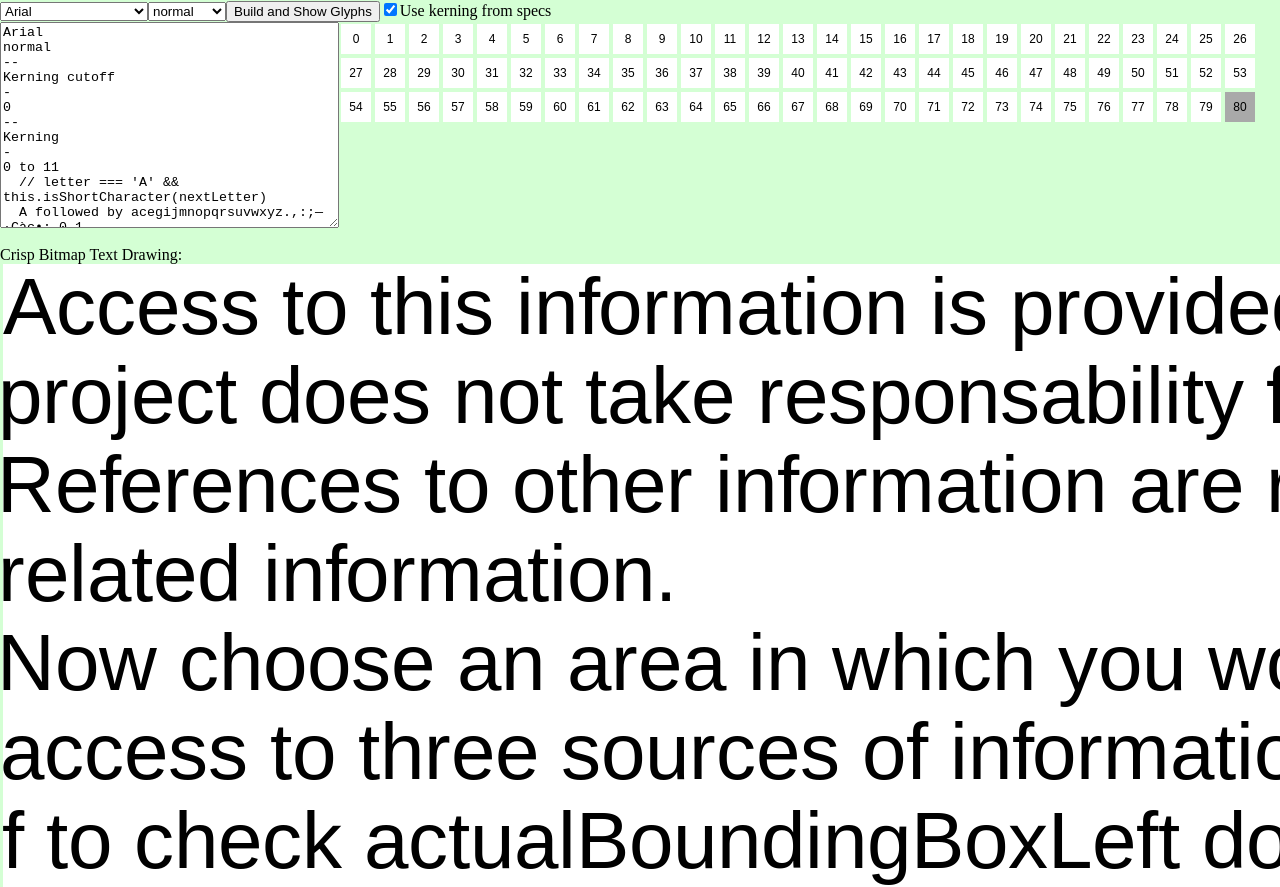
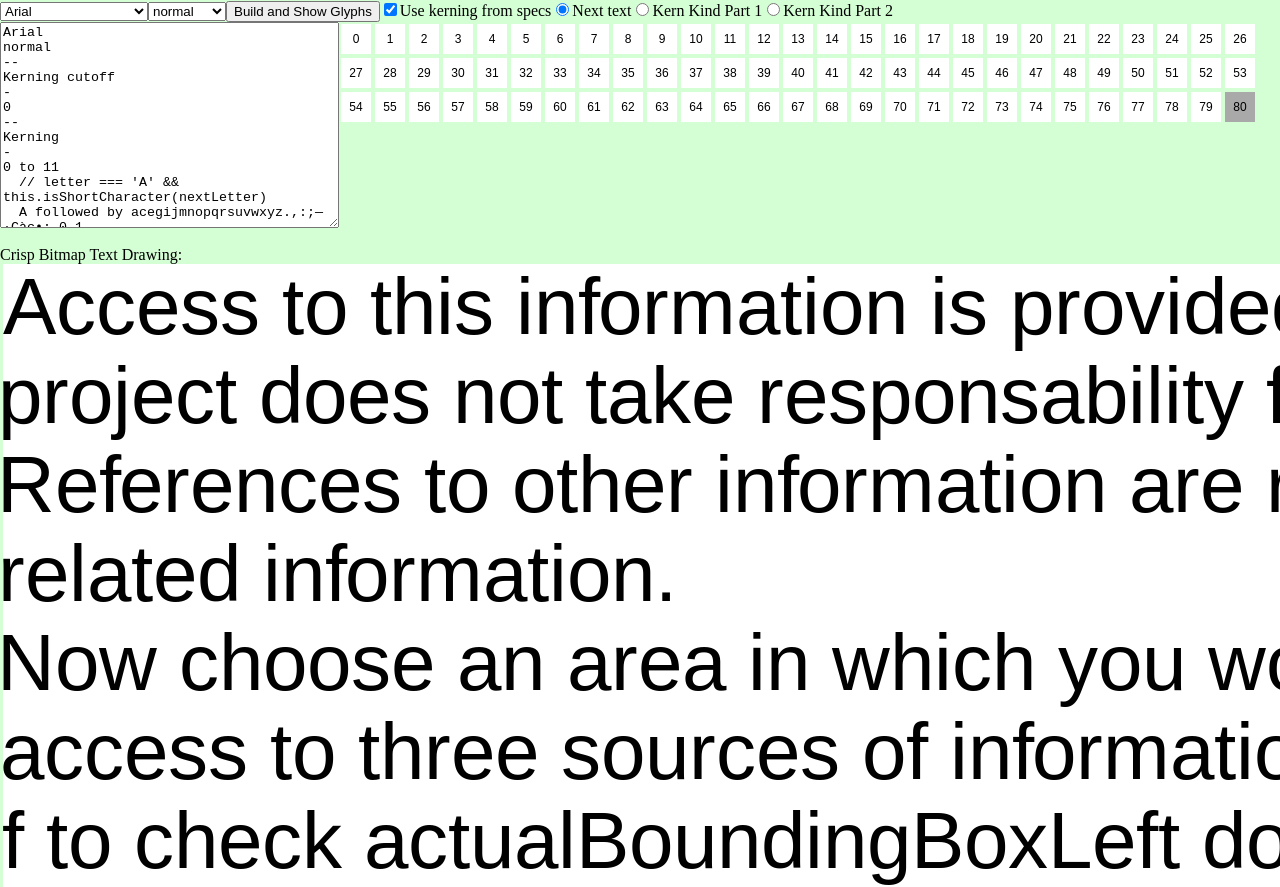
Before and after one commit to davidedc/BitmapText.js, a plain HTML site: page index.html in a window 1280 px wide. Shown: the top 887 px of the page. Drawn offline with Linux system fonts and the light colour scheme.

Commit message:
separating the radio buttons in separate file. They don't work yet.

```diff
--- a/index.html
+++ b/index.html
@@ -34,6 +34,7 @@
 <script src="CrispBitmapText.js"></script>
 <script src="parseSpecs.js"></script>
 <script src="specs.js"></script>
+<script src="ui-copy-choice-radio-buttons.js"></script>
 <script src="ui.js"></script>
 
 <script > buildAndShowGlyphs(); </script>
--- /dev/null
+++ b/ui-copy-choice-radio-buttons.js
@@ -0,0 +1,42 @@
+// add three radio buttons, one labelled "Next text", one labelled "Kern Kind Part 1", and one labelled "Kern Kind Part 2"
+// these will control which test text is shown
+
+function addRadioButtonsToSelectText() {
+    const nextTextRadioButton = document.createElement('input');
+    nextTextRadioButton.type = 'radio';
+    nextTextRadioButton.id = 'next-text-radio-button';
+    nextTextRadioButton.name = 'test-text-radio-button';
+    nextTextRadioButton.checked = true;
+    document.getElementById("selectors").appendChild(nextTextRadioButton);
+    // add a label for the radio button
+    const nextTextRadioButtonLabel = document.createElement('label');
+    nextTextRadioButtonLabel.textContent = 'Next text';
+    nextTextRadioButtonLabel.htmlFor = 'next-text-radio-button';
+    document.getElementById("selectors").appendChild(nextTextRadioButtonLabel);
+    const kernKindPart1RadioButton = document.createElement('input');
+    kernKindPart1RadioButton.type = 'radio';
+    kernKindPart1RadioButton.id = 'kern-kind-part-1-radio-button';
+    kernKindPart1RadioButton.name = 'test-text-radio-button';
+    document.getElementById("selectors").appendChild(kernKindPart1RadioButton);
+    // add a label for the radio button
+    const kernKindPart1RadioButtonLabel = document.createElement('label');
+    kernKindPart1RadioButtonLabel.textContent = 'Kern Kind Part 1';
+    kernKindPart1RadioButtonLabel.htmlFor = 'kern-kind-part-1-radio-button';
+    document.getElementById("selectors").appendChild(kernKindPart1RadioButtonLabel);
+    const kernKindPart2RadioButton = document.createElement('input');
+    kernKindPart2RadioButton.type = 'radio';
+    kernKindPart2RadioButton.id = 'kern-kind-part-2-radio-button';
+    kernKindPart2RadioButton.name = 'test-text-radio-button';
+    document.getElementById("selectors").appendChild(kernKindPart2RadioButton);
+    // add a label for the radio button
+    const kernKindPart2RadioButtonLabel = document.createElement('label');
+    kernKindPart2RadioButtonLabel.textContent = 'Kern Kind Part 2';
+    kernKindPart2RadioButtonLabel.htmlFor = 'kern-kind-part-2-radio-button';
+    document.getElementById("selectors").appendChild(kernKindPart2RadioButtonLabel);
+
+    // if the radio button is clicked, call the drawTestText function
+    nextTextRadioButton.addEventListener('click', drawTestText);
+    kernKindPart1RadioButton.addEventListener('click', drawTestText);
+    kernKindPart2RadioButton.addEventListener('click', drawTestText);
+
+}
--- a/ui.js
+++ b/ui.js
@@ -64,7 +64,7 @@ useKerningFromSpecsCheckboxLabel.textContent = 'Use kerning from specs';
 useKerningFromSpecsCheckboxLabel.htmlFor = 'use-kerning-from-specs-checkbox';
 document.getElementById("selectors").appendChild(useKerningFromSpecsCheckboxLabel);
 
-
+addRadioButtonsToSelectText();
 
 document.getElementById("selectors").appendChild(document.createElement('br'));
 
@@ -229,6 +229,11 @@ function showCharsAndDataForSize(fontSize, fontFamily, fontEmphasis) {
   }
 
   //var testText = 'Document Hello World ÀÇ█gMffAVAWWVaWa7a9a/aTaYaPafa information is provided as part of the WorldWideWeb project responsability';
+  drawTestText(fontEmphasis, fontSize, fontFamily, crispBitmapGlyphStore);
+
+}
+
+function drawTestText(fontEmphasis, fontSize, fontFamily, crispBitmapGlyphStore) {
   var testText = 'Access to this information is provided as part of the WorldWideWeb project. The WWW';
   var testText2 = 'project does not take responsability for the accuracy of information provided by others';
   var testText3 = 'References to other information are represented like this. Double-click on it to jump to';
@@ -238,8 +243,6 @@ function showCharsAndDataForSize(fontSize, fontFamily, fontEmphasis) {
   var testText7 = 'f to check actualBoundingBoxLeft doesn\'t cause f to be drawn outside the canvas.';
 
   //var testText = 'project does not take responsability for the accuracy of information provided by others.';
-
-
   // create a canvas just to find the text measures for the antialiased version (easy: don't add it to the DOM)
   const canvas4 = document.createElement('canvas');
   const ctx4 = canvas4.getContext('2d');
@@ -274,13 +277,13 @@ function showCharsAndDataForSize(fontSize, fontFamily, fontEmphasis) {
   const ctx = canvas.getContext('2d');
   ctx.fillStyle = 'white';
   ctx.fillRect(0, 0, canvas.width, canvas.height);
-  crispBitmapText.drawText(ctx, testText, 0, Math.round(canvas.height - 6 * crispTestTextMeasures.height -1), fontSize, fontFamily, fontEmphasis);
-  crispBitmapText.drawText(ctx, testText2, 0, Math.round(canvas.height - 5 * crispTestTextMeasures.height -1), fontSize, fontFamily, fontEmphasis);
-  crispBitmapText.drawText(ctx, testText3, 0, Math.round(canvas.height - 4 * crispTestTextMeasures.height -1), fontSize, fontFamily, fontEmphasis);
-  crispBitmapText.drawText(ctx, testText4, 0, Math.round(canvas.height - 3 * crispTestTextMeasures.height -1), fontSize, fontFamily, fontEmphasis);
-  crispBitmapText.drawText(ctx, testText5, 0, Math.round(canvas.height - 2 * crispTestTextMeasures.height -1), fontSize, fontFamily, fontEmphasis);
-  crispBitmapText.drawText(ctx, testText6, 0, Math.round(canvas.height - 1 * crispTestTextMeasures.height -1), fontSize, fontFamily, fontEmphasis);
-  crispBitmapText.drawText(ctx, testText7, 0, Math.round(canvas.height - 0 * crispTestTextMeasures.height -1), fontSize, fontFamily, fontEmphasis);
+  crispBitmapText.drawText(ctx, testText, 0, Math.round(canvas.height - 6 * crispTestTextMeasures.height - 1), fontSize, fontFamily, fontEmphasis);
+  crispBitmapText.drawText(ctx, testText2, 0, Math.round(canvas.height - 5 * crispTestTextMeasures.height - 1), fontSize, fontFamily, fontEmphasis);
+  crispBitmapText.drawText(ctx, testText3, 0, Math.round(canvas.height - 4 * crispTestTextMeasures.height - 1), fontSize, fontFamily, fontEmphasis);
+  crispBitmapText.drawText(ctx, testText4, 0, Math.round(canvas.height - 3 * crispTestTextMeasures.height - 1), fontSize, fontFamily, fontEmphasis);
+  crispBitmapText.drawText(ctx, testText5, 0, Math.round(canvas.height - 2 * crispTestTextMeasures.height - 1), fontSize, fontFamily, fontEmphasis);
+  crispBitmapText.drawText(ctx, testText6, 0, Math.round(canvas.height - 1 * crispTestTextMeasures.height - 1), fontSize, fontFamily, fontEmphasis);
+  crispBitmapText.drawText(ctx, testText7, 0, Math.round(canvas.height - 0 * crispTestTextMeasures.height - 1), fontSize, fontFamily, fontEmphasis);
 
 
   // add another canvas at the top of the page and draw "Hello World" on it using the standard canvas text drawing methods
@@ -300,7 +303,7 @@ function showCharsAndDataForSize(fontSize, fontFamily, fontEmphasis) {
   ctx2.fillStyle = 'black';
   ctx2.font = fontEmphasis + " " + fontSize + 'px ' + fontFamily;
   ctx2.textBaseline = 'bottom';
-  ctx2.fillText( testText , 0, canvas2.height-1);
+  ctx2.fillText(testText, 0, canvas2.height - 1);
 
 
 
@@ -321,7 +324,7 @@ function showCharsAndDataForSize(fontSize, fontFamily, fontEmphasis) {
   ctx6.fillStyle = 'black';
   ctx6.font = fontEmphasis + " " + fontSize + 'px ' + fontFamily;
   ctx6.textBaseline = 'bottom';
-  ctx6.fillText( '|||||||||||||||||||||||||||||||||||||' , 0, canvas6.height-1);
+  ctx6.fillText('|||||||||||||||||||||||||||||||||||||', 0, canvas6.height - 1);
 
 
 
@@ -343,9 +346,8 @@ function showCharsAndDataForSize(fontSize, fontFamily, fontEmphasis) {
   ctx3.font = fontEmphasis + " " + fontSize + 'px ' + fontFamily;
   ctx3.textBaseline = 'bottom';
 
-  ctx3.fillText( testText , 0, canvas3.height-1);
+  ctx3.fillText(testText, 0, canvas3.height - 1);
   // add to DOM after drawing the text so
   // the CSS property to make it crisp doesn't work
   document.getElementById("testTextCanvases").appendChild(canvas3);
-
 }
```
